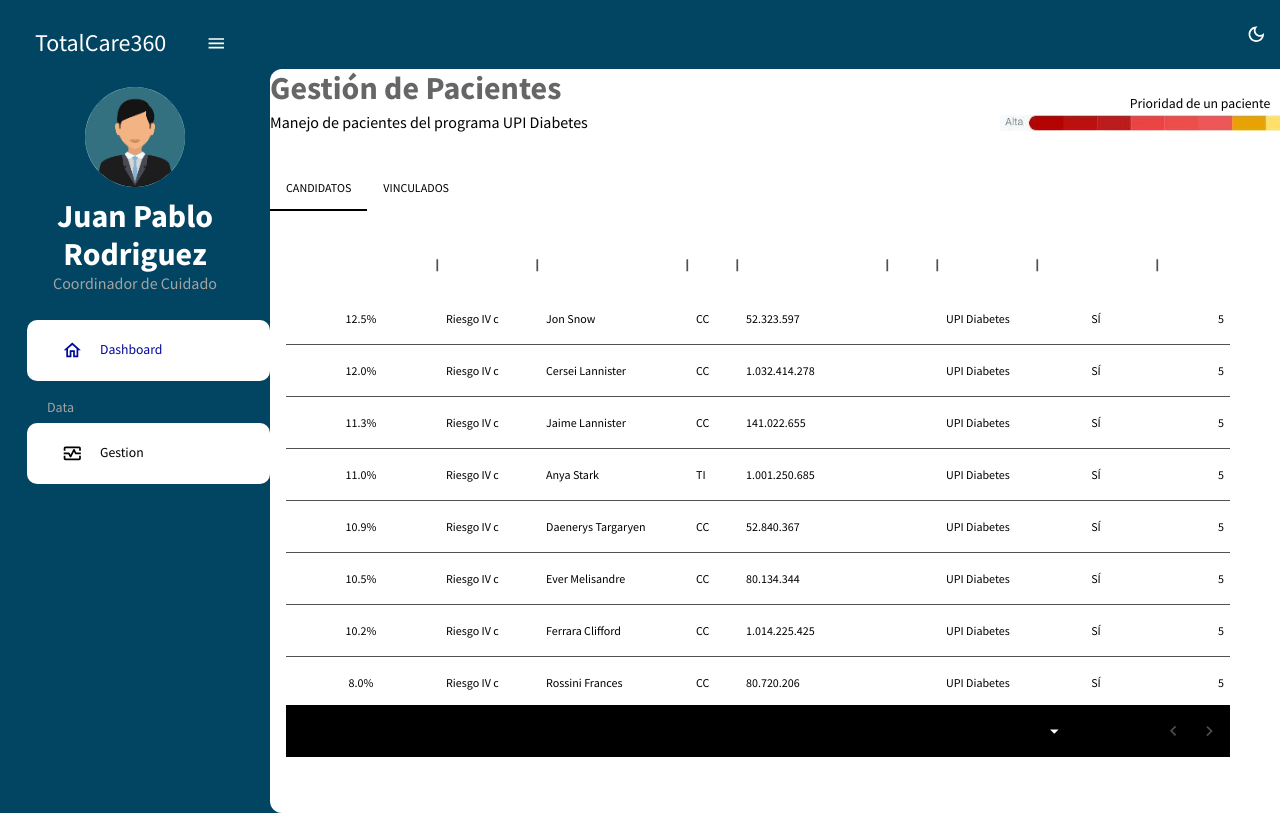
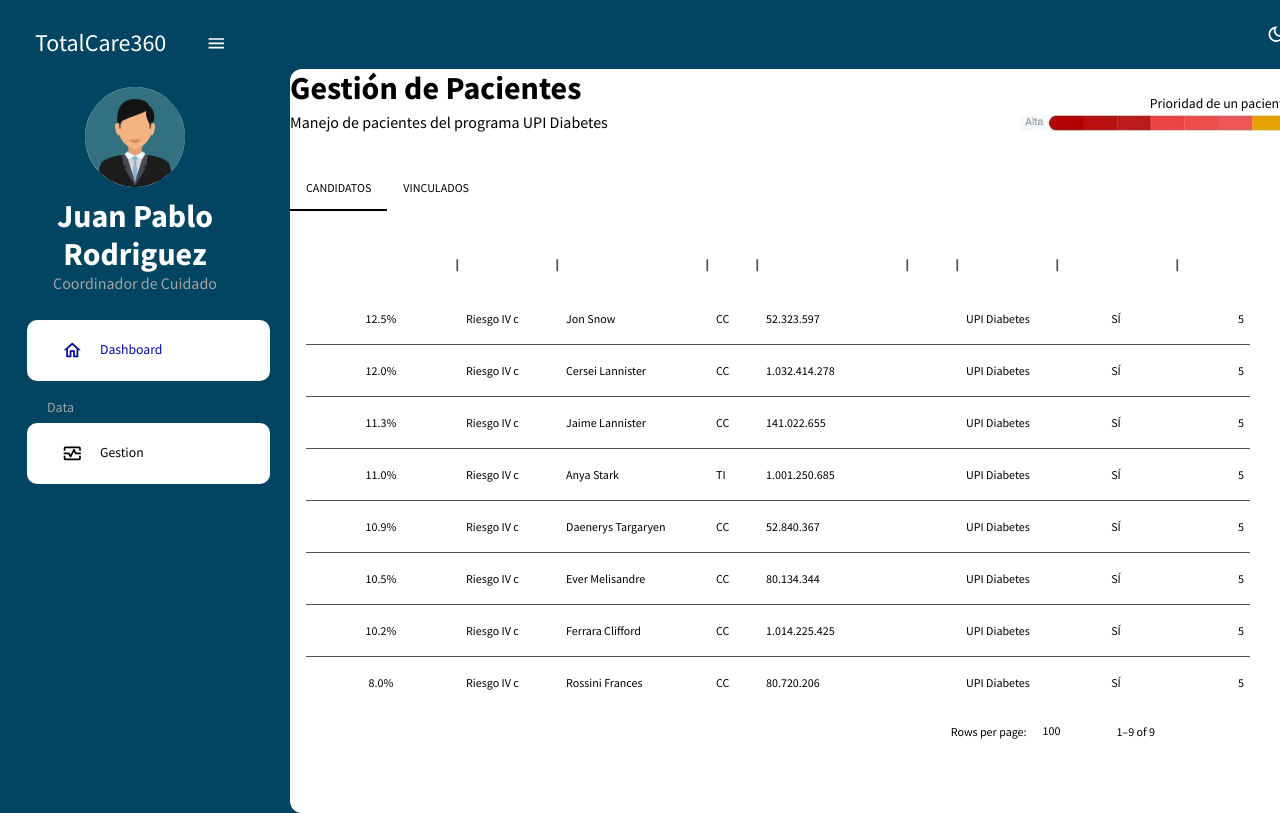
Before and after one commit to JesusFernandoNoy/POC-React-portalCoordinador, a React (Vite) app: page /gestion in a window 1280 px wide. Shown: the top 813 px of the page. Built offline with nearby package versions, Linux system fonts and the light colour scheme.

Commit message:
ajuste pagina de candidatos

```diff
--- a/src/components/Header.jsx
+++ b/src/components/Header.jsx
@@ -8,7 +8,7 @@ const Header = ({ title, subtitle }) => {
     <Box mb="30px">
       <Typography
         variant="h2"
-        color={colors.grey[500]}
+        color={colors.black[100]}
         fontWeight="bold"
         sx={{ m: "0 0 5px 0" }}
       >
--- a/src/scenes/candidatos/index.jsx
+++ b/src/scenes/candidatos/index.jsx
@@ -119,7 +119,7 @@ const Candidatos = () => {
            },
            "& .MuiDataGrid-footerContainer": {
              borderTop: "none",
-             backgroundColor: colors.black[100],
+             backgroundColor: colors.white[100],
            },
            "& .MuiCheckbox-root": {
              color: `${colors.greenAccent[200]} !important`,
--- a/src/scenes/gestion/index.jsx
+++ b/src/scenes/gestion/index.jsx
@@ -16,7 +16,7 @@ const Gestion = () => {
   };
 
   return (
-    <Box width={1130} borderRadius={3} paddingBottom={5} sx={{ background: colors.white[100]}}>
+    <Box m="0 0 0 20px" width={1130} borderRadius={3} paddingBottom={5} sx={{ background: colors.white[100]}}>
 
       {/* HEADER */}
       <Box display="flex" justifyContent="space-between" alignItems="center">
```
